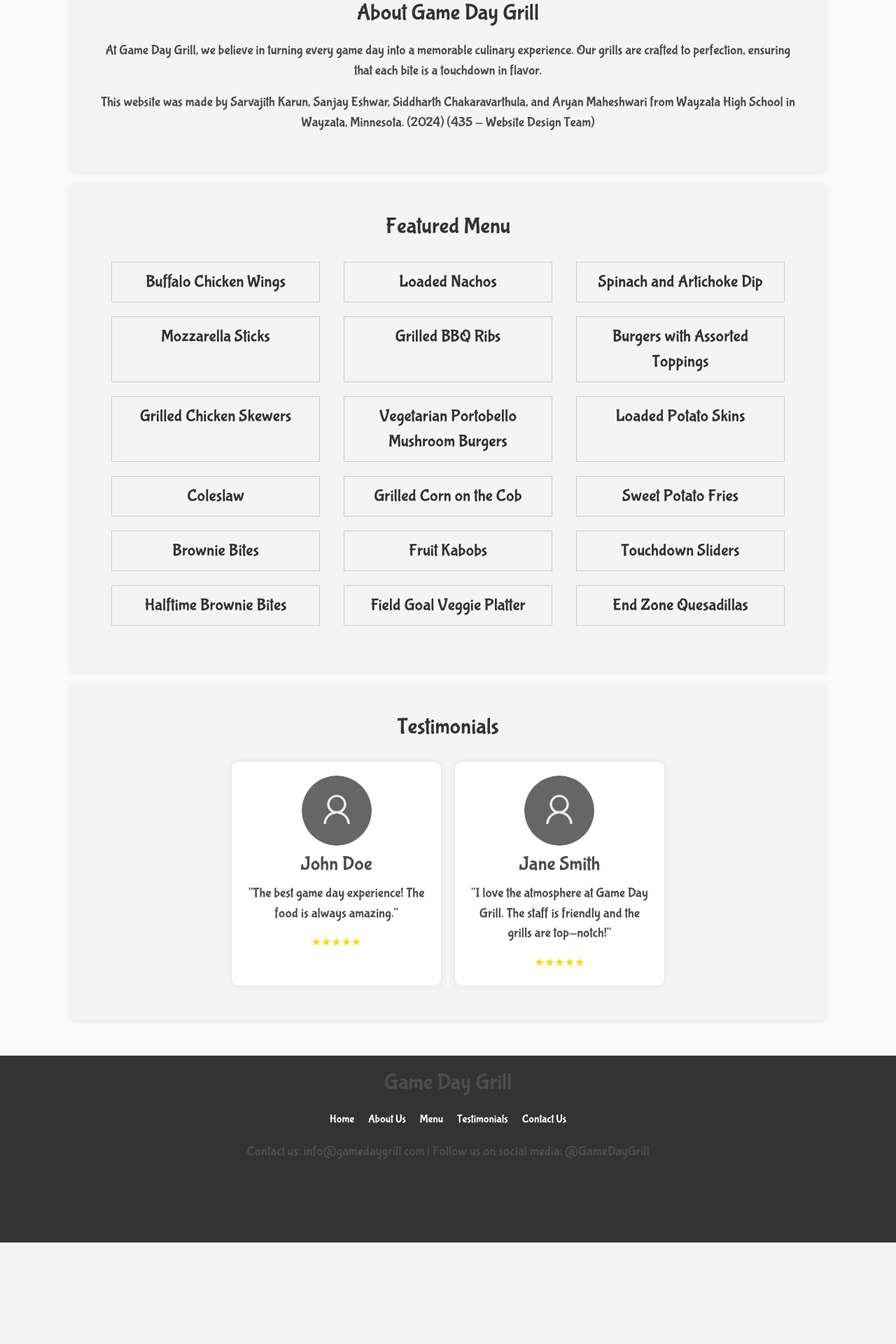
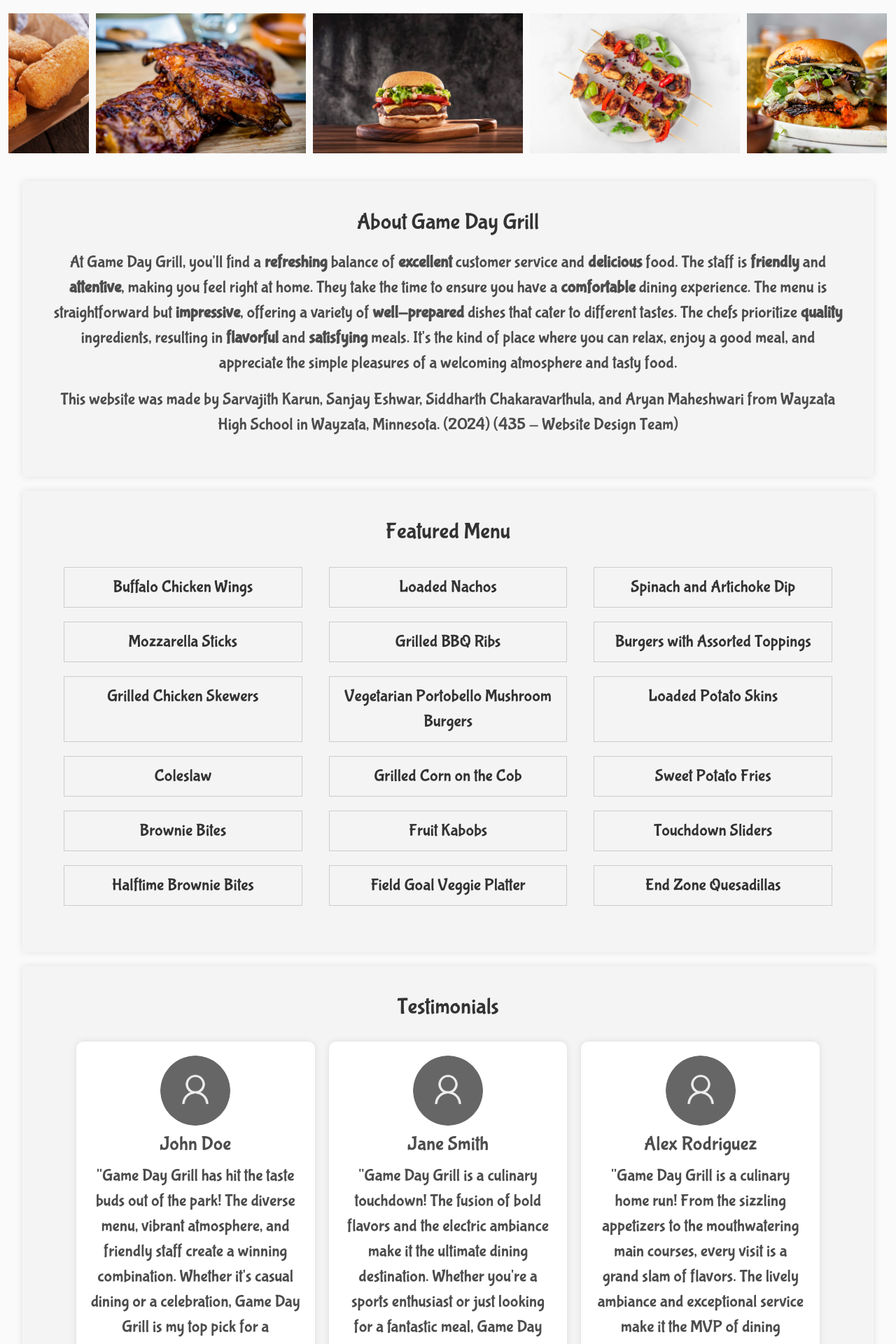
Before and after one commit to GreenTreeGaming/Game-Day-Grill, a Django app: page / in a window 1280 px wide. Shown: the part 522-2442 px from the top of the page at 70% size. Before the commit the page ends 2297 px from the top, so only its background shows below. Run offline with Django 4.2, Linux system fonts and the light colour scheme; data comes from the database, SQL or seed files in the repository; both versions use the stored data as it was after the commit.

Commit message:
changed up a few things

```diff
--- a/gamedaygrill/static/css/main.css
+++ b/gamedaygrill/static/css/main.css
@@ -28,7 +28,7 @@ h1,h2,h3,h4,h5,h6, p{
 }
 
 .reservationbox {
-	padding-left: 30%;
+	justify-content: center;
 }
 
 .side-area {
--- a/gamedaygrill/store/templates/store/events.html
+++ b/gamedaygrill/store/templates/store/events.html
@@ -18,7 +18,7 @@
     .event-container {
         display: flex;
         flex-wrap: wrap;
-        justify-content: space-around;
+        justify-content: center;
         padding: 20px;
     }
 
@@ -63,6 +63,7 @@
         <p>Enjoy discounted drinks and appetizers during our happy hour. Cheers to good times!</p>
     </div>
 
+
     <div class="event-card">
         <h2>Live Music Night</h2>
         <p><strong>Date:</strong> 2024-01-18</p>
--- a/gamedaygrill/store/templates/store/home.html
+++ b/gamedaygrill/store/templates/store/home.html
@@ -9,17 +9,20 @@ body {
 }
 
 header {
-    color: #fff;
+    position: absolute;
+    top: 50%;
+    left: 50%;
+    transform: translate(-50%, -50%);
+    color: white;
     text-align: center;
-    padding: 20px;
 }
 
 h1 {
-    font-size: 2.5em;
+    font-size: 5.5rem;
 }
 
 p {
-    font-size: 1.2em;
+    font-size: 1.5em;
 }
 
 #image-gallery {
@@ -131,12 +134,30 @@ ul {
 .stars {
     color: gold;
 }
+
+.img-container {
+    position: relative;
+    width: 100%;
+    height: 55vh;
+}
+
+#top-img {
+    width: 100%;
+    height: 55vh;
+    object-fit: cover;
+}
+
 </style>
 
-<header>
-    <h1>Game Day Grill</h1>
-    <p>Ignite the Spirit of Victory with Our Sizzling Grills!</p>
-</header>
+<!-- <img id="top-img" src="{% static 'images/barbequeribs.jpg' %}" alt=""> -->
+
+<div class="img-container">
+    <img id="top-img" src="https://images.squarespace-cdn.com/content/v1/5df80109be13de212e4018ec/1582145140227-JKDX4KCIXJZ84NHQ8GGD/sc2020-102.jpg" alt="">
+    <header>
+        <h1 style="color: white;">Game Day Grill</h1>
+        <p style="color: white;">Ignite the Spirit of Victory with Our Sizzling Grills!</p>
+    </header>
+</div>
 
 <section id="image-gallery">
     {% for product in products %}
@@ -146,7 +167,8 @@ ul {
 
 <section id="about-us">
     <h2>About Game Day Grill</h2>
-    <p>At Game Day Grill, we believe in turning every game day into a memorable culinary experience. Our grills are crafted to perfection, ensuring that each bite is a touchdown in flavor.</p>
+    <p>At Game Day Grill, you'll find a <strong>refreshing</strong> balance of <strong>excellent</strong> customer service and <strong>delicious</strong> food. The staff is <strong>friendly</strong> and <strong>attentive</strong>, making you feel right at home. They take the time to ensure you have a <strong>comfortable</strong> dining experience. The menu is straightforward but <strong>impressive</strong>, offering a variety of <strong>well-prepared</strong> dishes that cater to different tastes.
+        The chefs prioritize <strong>quality</strong> ingredients, resulting in <strong>flavorful</strong> and <strong>satisfying</strong> meals. It's the kind of place where you can relax, enjoy a good meal, and appreciate the simple pleasures of a welcoming atmosphere and tasty food.</p>
     <p>This website was made by Sarvajith Karun, Sanjay Eshwar, Siddharth Chakaravarthula, and Aryan Maheshwari from Wayzata High School in Wayzata, Minnesota. (2024) (435 - Website Design Team)</p>
 </section>
 
@@ -166,13 +188,19 @@ ul {
         <div class="testimonial">
             <img src="{% static 'images/JohnDoe.png' %}" alt="John Doe">
             <h3>John Doe</h3>
-            <p>"The best game day experience! The food is always amazing."</p>
+            <p>"Game Day Grill has hit the taste buds out of the park! The diverse menu, vibrant atmosphere, and friendly staff create a winning combination. Whether it's casual dining or a celebration, Game Day Grill is my top pick for a memorable meal every time."</p>
             <div class="stars">★★★★★</div>
         </div>
         <div class="testimonial">
             <img src="{% static 'images/JohnDoe.png' %}" alt="Jane Smith">
             <h3>Jane Smith</h3>
-            <p>"I love the atmosphere at Game Day Grill. The staff is friendly and the grills are top-notch!"</p>
+            <p>"Game Day Grill is a culinary touchdown! The fusion of bold flavors and the electric ambiance make it the ultimate dining destination. Whether you're a sports enthusiast or just looking for a fantastic meal, Game Day Grill always delivers a winning experience."</p>
+            <div class="stars">★★★★★</div>
+        </div>
+        <div class="testimonial">
+            <img src="{% static 'images/JohnDoe.png' %}" alt="Jane Smith">
+            <h3>Alex Rodriguez</h3>
+            <p>"Game Day Grill is a culinary home run! From the sizzling appetizers to the mouthwatering main courses, every visit is a grand slam of flavors. The lively ambiance and exceptional service make it the MVP of dining experiences."</p>
             <div class="stars">★★★★★</div>
         </div>
     </div>
--- a/gamedaygrill/store/templates/store/main.html
+++ b/gamedaygrill/store/templates/store/main.html
@@ -86,7 +86,7 @@
         </div>
     </nav>
 
-    <div class="container">
+    <div class="container-fluid">
         <br>
         {% block content %}
 
```
Also changed, not shown: gamedaygrill/db.sqlite3.
